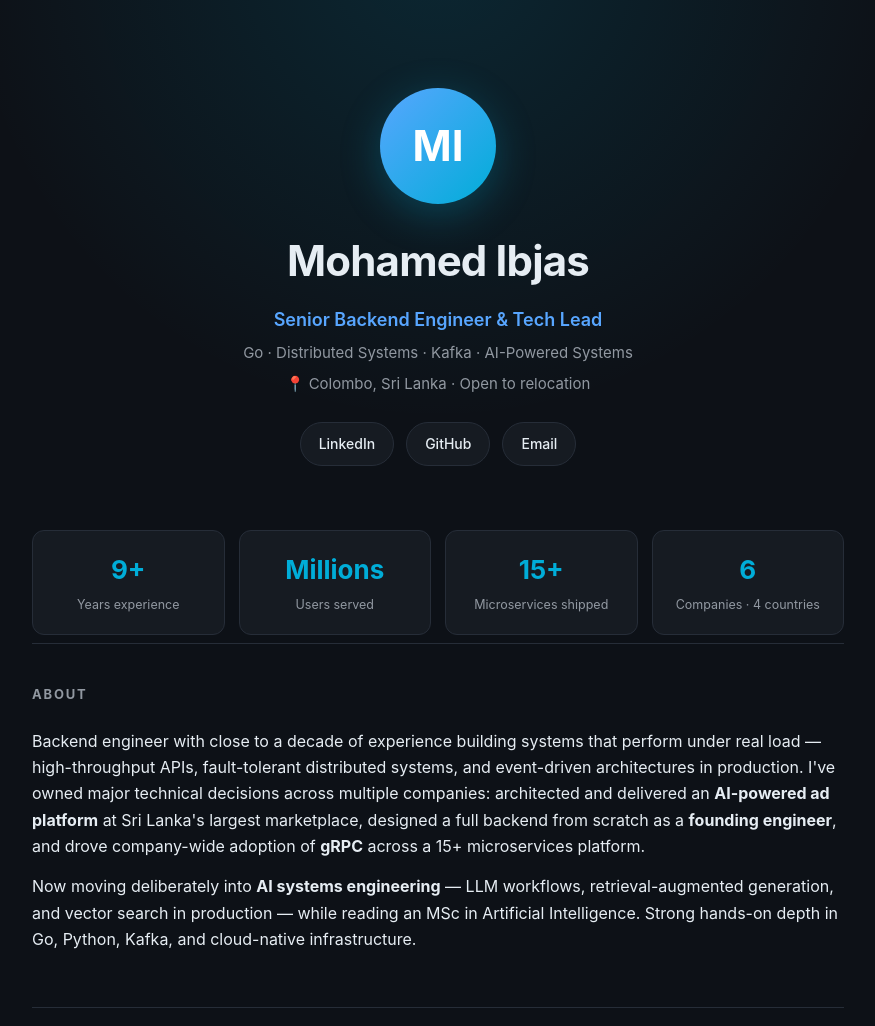
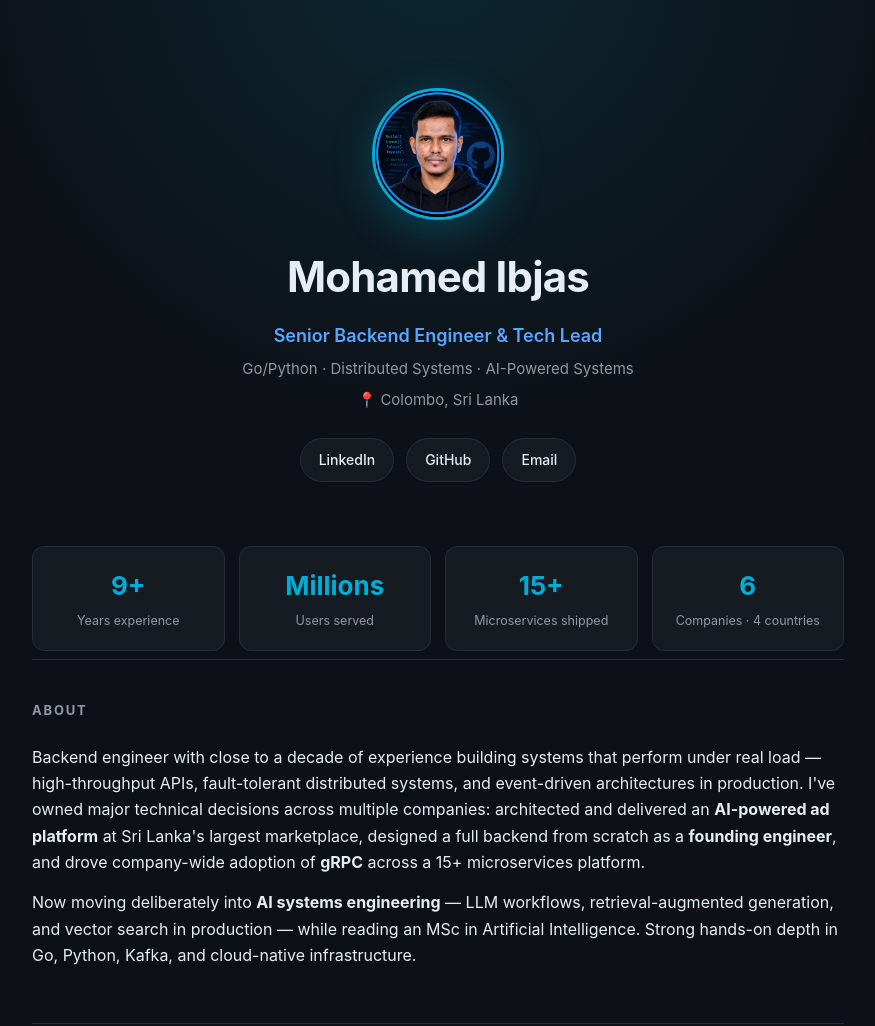
Before and after one commit to mtmibjas/mtmibjas, a plain HTML site: page index.html in a window 1280 px wide. Shown: the top 1026 px of the page, without its empty margins (202-1077 px from the left). Drawn offline with Linux system fonts and the light colour scheme.

Commit message:
Add profile photo; update tagline; remove relocation line
Co-Authored-By: Claude Opus 4.8 <noreply@anthropic.com>

```diff
--- a/index.html
+++ b/index.html
@@ -30,10 +30,8 @@
     /* Header */
     header { text-align: center; padding: 88px 24px 56px;
       background: radial-gradient(circle at 50% -10%, rgba(0,173,216,0.14), transparent 55%); }
-    .avatar { width: 116px; height: 116px; border-radius: 50%;
-      background: linear-gradient(135deg, var(--accent), var(--accent-2));
-      display: flex; align-items: center; justify-content: center;
-      font-size: 42px; font-weight: 700; color: #fff; margin: 0 auto 22px;
+    .avatar { width: 132px; height: 132px; border-radius: 50%; object-fit: cover;
+      display: block; margin: 0 auto 22px; border: 3px solid var(--accent-2);
       box-shadow: 0 10px 40px rgba(0,173,216,0.28); }
     header h1 { font-size: 42px; letter-spacing: -0.02em; }
     header .role { color: var(--accent); font-size: 18px; font-weight: 600; margin-top: 10px; }
@@ -94,11 +92,11 @@
 <body>
   <header>
     <div class="wrap">
-      <div class="avatar">MI</div>
+      <img class="avatar" src="assets/profile.jpg" alt="Mohamed Ibjas">
       <h1>Mohamed Ibjas</h1>
       <div class="role">Senior Backend Engineer &amp; Tech Lead</div>
-      <div class="sub">Go · Distributed Systems · Kafka · AI-Powered Systems</div>
-      <div class="sub">📍 Colombo, Sri Lanka · Open to relocation</div>
+      <div class="sub">Go/Python · Distributed Systems · AI-Powered Systems</div>
+      <div class="sub">📍 Colombo, Sri Lanka</div>
       <div class="links">
         <a href="https://www.linkedin.com/in/mohamedibjas/" target="_blank" rel="noopener">LinkedIn</a>
         <a href="https://github.com/mtmibjas" target="_blank" rel="noopener">GitHub</a>
```
Also changed, not shown: assets/profile.jpg (added), 1 other file.
